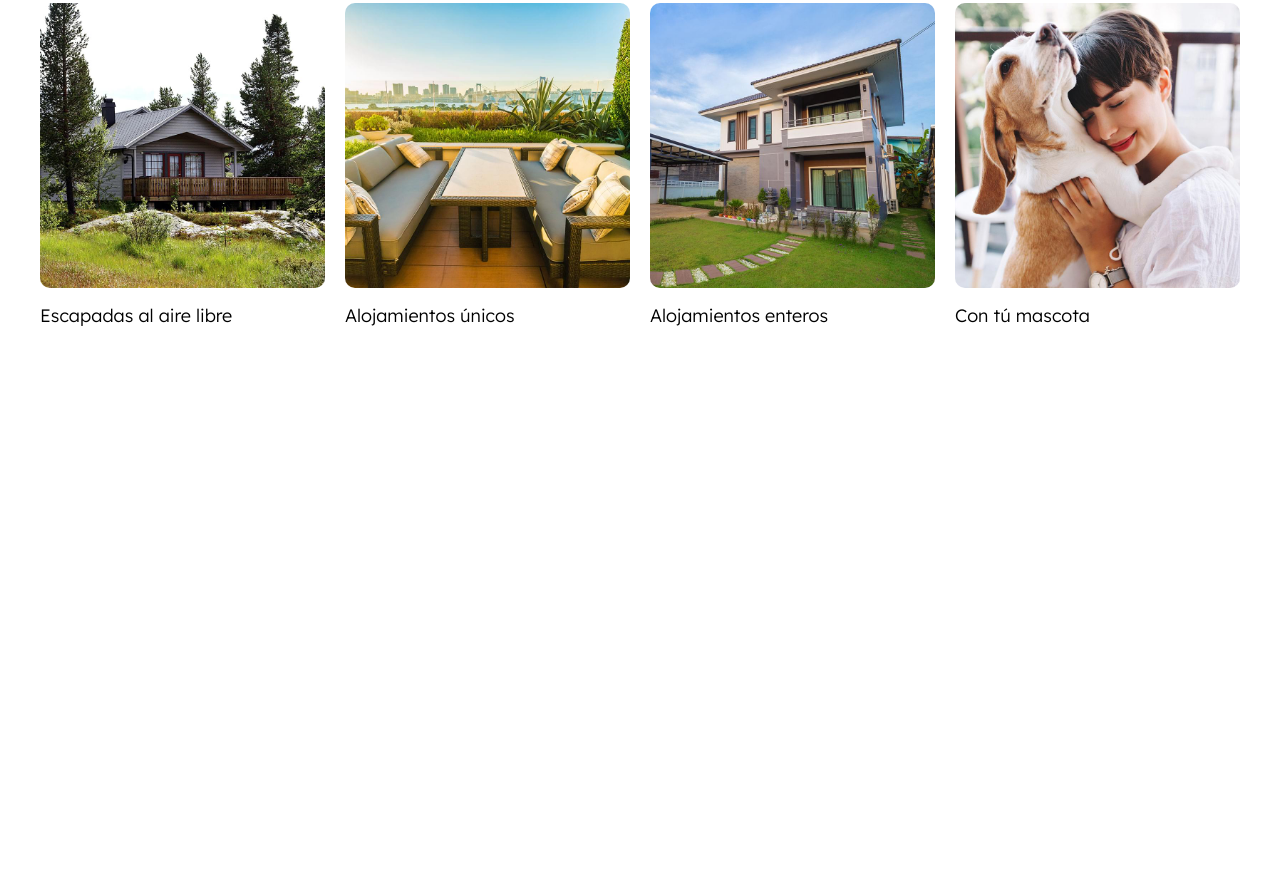
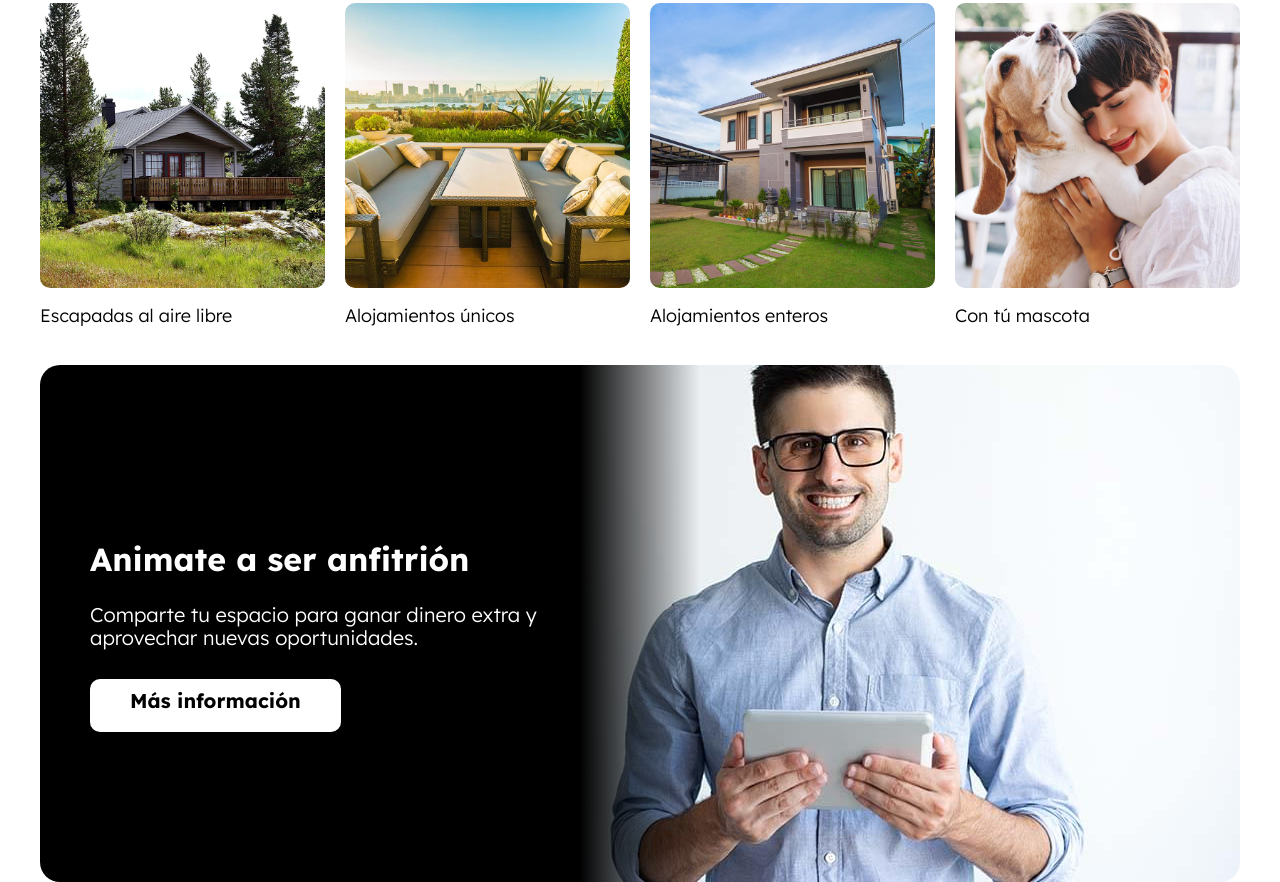
Before and after one commit to Camoralesh27/P8-SASS-AirBNB, a website: page index.html in a window 1280 px wide. Shown: the part 1322-2204 px from the top of the page. Before the commit the page ends 1687 px from the top, so only its background shows below. Drawn offline with Linux system fonts and the light colour scheme.

Commit message:
terminando seccion anfitrion

```diff
--- a/index.html
+++ b/index.html
@@ -177,5 +177,14 @@
             </div>
         </div>
     </section>
+
+
+    <section class="anfitrion contenedor seccion">
+        <div class="anfitrion__contenido">
+            <h2 class="anfitrion__heading">Animate a ser anfitrión</h2>
+            <p class="anfitrion__texto">Comparte tu espacio para ganar dinero extra y aprovechar nuevas oportunidades.</p>
+            <a href="#" class="anfitrion__enlace">Más información</a>
+        </div>
+    </section>
 </body>
 </html>
--- /dev/null
+++ b/src/scss/ui/contenido/_anfitrion.scss
@@ -0,0 +1,49 @@
+@use 'base/mixins' as m;
+@use 'base/variables' as v;
+
+.anfitrion {
+    color: v.$blanco;
+    display: grid;
+    grid-template-rows: repeat(2, 1fr);
+    row-gap: 15rem;
+    padding: 5rem;
+    border-radius: 2rem;
+    background-image: linear-gradient(to bottom, v.$negro 0%, v.$negro 50%, transparent 50%), url(../img/anfitrion.jpg);
+    background-size: 100%, 60rem;
+    background-position: center, center bottom;
+    background-repeat: no-repeat;
+
+    @include m.telefono {
+        background-size: 100%, 70rem;
+        background-position: center, center 200%;
+    }
+
+    @include m.tablet {
+        grid-template-rows: unset;
+        background-image: linear-gradient(to right, v.$negro 0%, v.$negro 45%, transparent 55%), url(../img/anfitrion.jpg);
+        background-size: 100%, auto;
+        background-position: center, 50% 30%;
+        padding: 15rem 5rem;
+    }
+
+    @include m.desktop {
+        background-position: center, right center;
+    }
+
+
+    &__contenido {
+        @include m.tablet {
+            max-width: 50%;
+        }
+    }
+
+    &__texto {
+        color: v.$blanco;
+    }
+
+    &__enlace {
+        @include m.boton(v.$blanco, v.$negro);
+        border-radius: 1rem;
+        padding-top: 1rem;
+    }
+}
--- a/src/scss/ui/contenido/_index.scss
+++ b/src/scss/ui/contenido/_index.scss
@@ -1,2 +1,3 @@
 @forward 'destinos';
 @forward 'lugares';
+@forward 'anfitrion';
```
Also changed, not shown: build/css/app.css, 1 other file.
